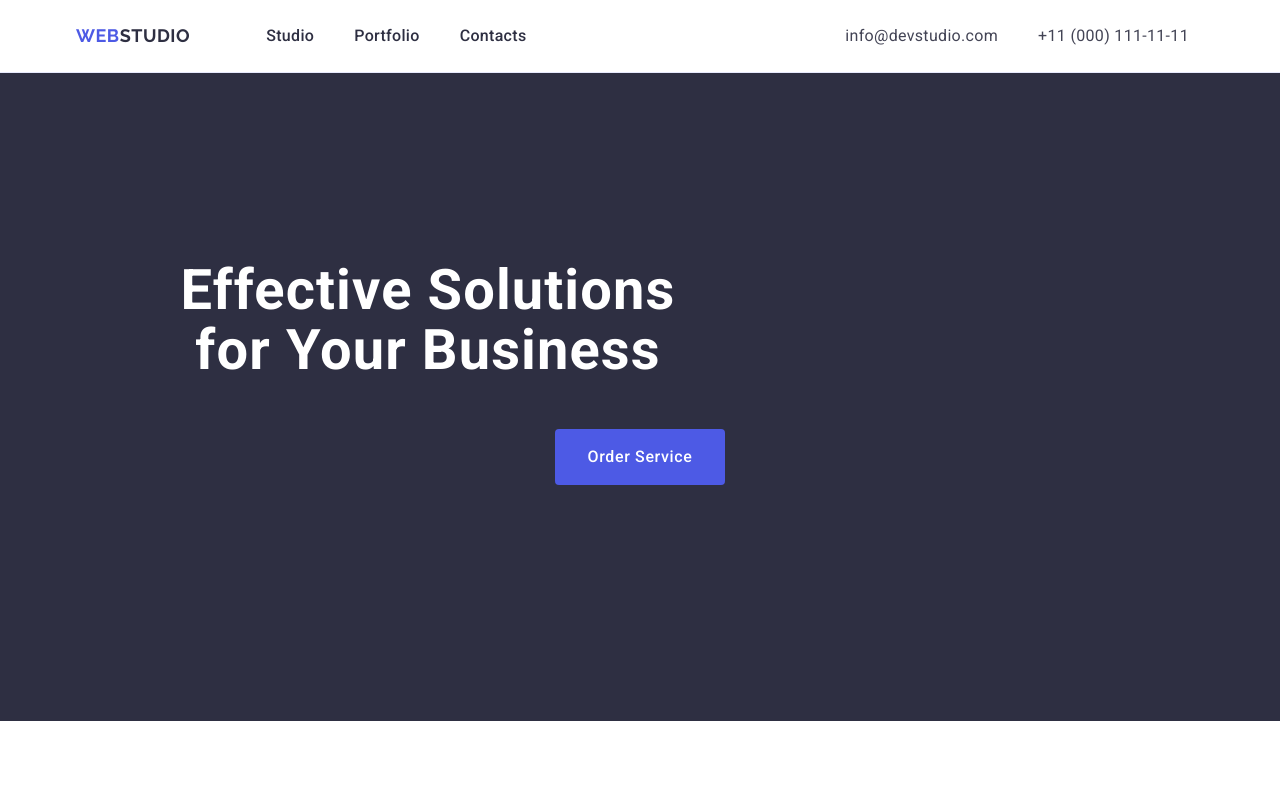
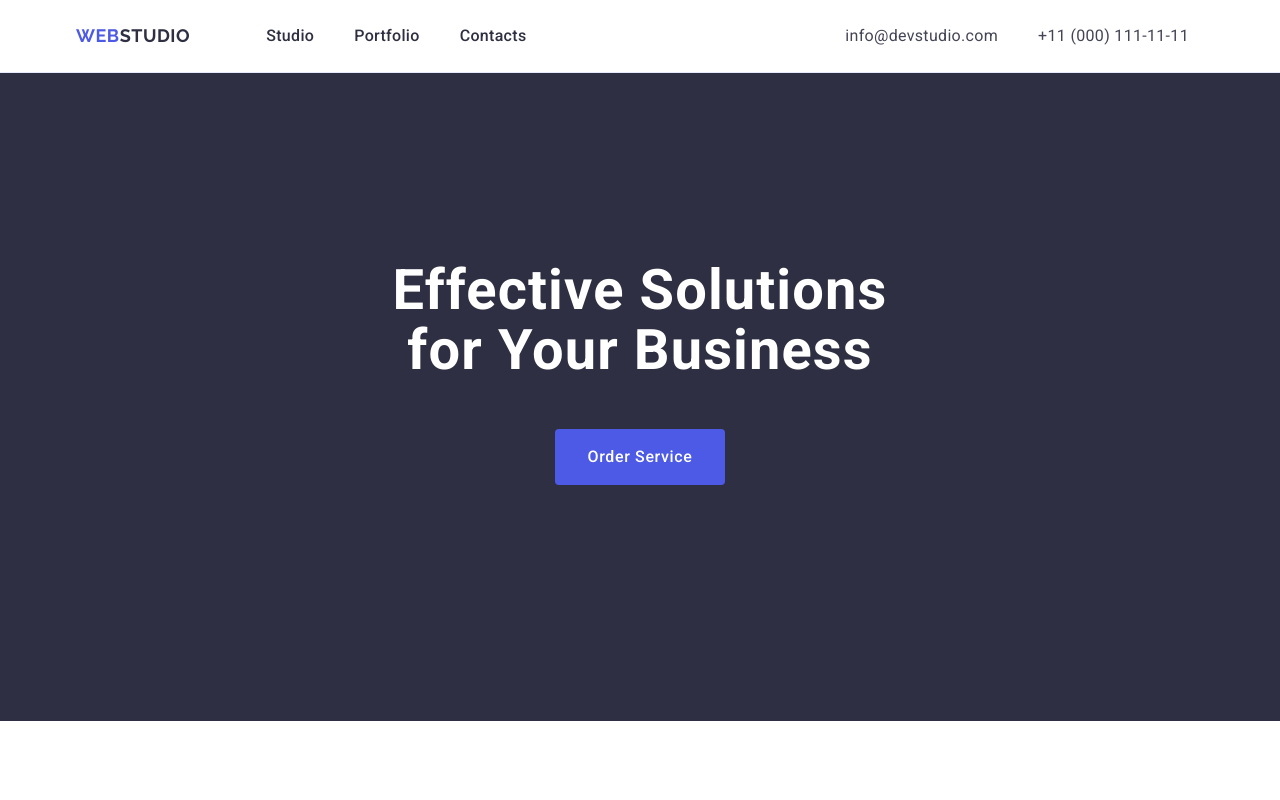
Before and after one commit to ViacheslavHaidai/goit-markup-hw-03, a plain HTML site: page index.html in a window 1280 px wide. Shown: the top 800 px of the page. Drawn offline with nearby package versions, Linux system fonts and the light colour scheme; files whose address does not match are found by name.

Commit message:
Update style.css

```diff
--- a/css/style.css
+++ b/css/style.css
@@ -145,7 +145,10 @@ main {
 .hero-section {
     background-color:#2E2F42;
     padding: 188px 0;
-
+    display: flex;
+    flex-direction: column;
+    align-items: center;
+    justify-content: center;
 }
 .hero-section-title {
     color:#FFF;
@@ -156,9 +159,6 @@ main {
     letter-spacing: 0.02em;
     text-align: center;
     max-width: 496px;
-    display: ;
-        flex-direction: column;
-        align-items: center;
 }
 .hero-section-button {
     background-color: #4D5AE5;
```
